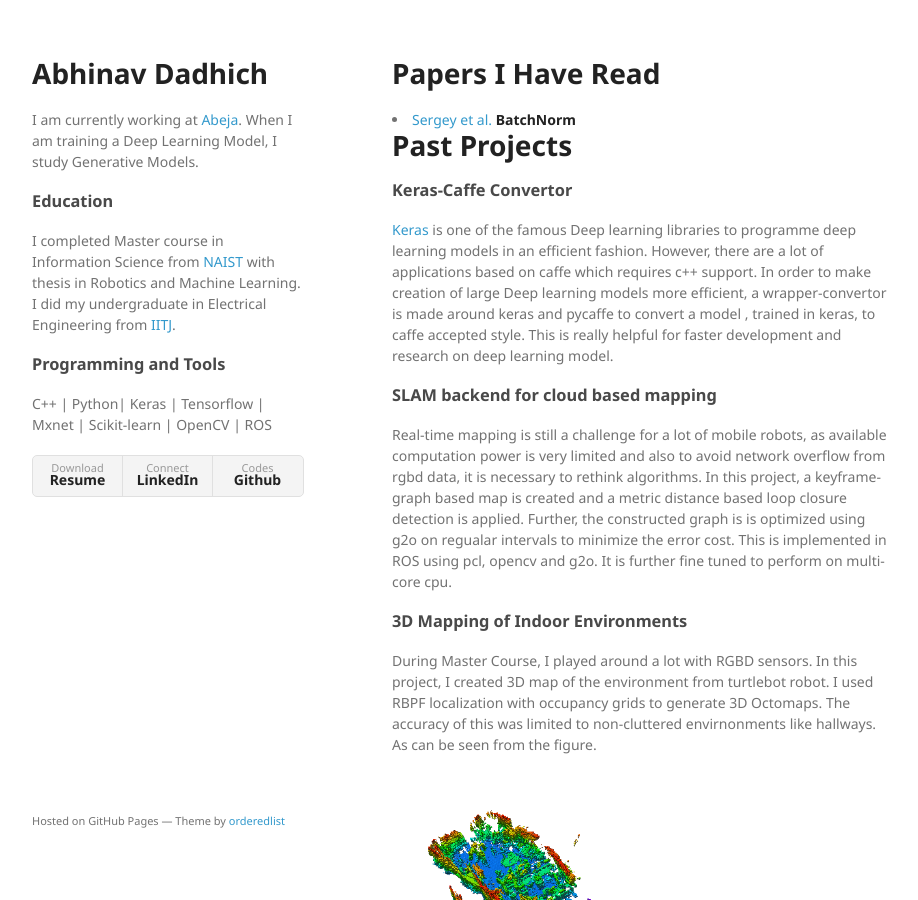
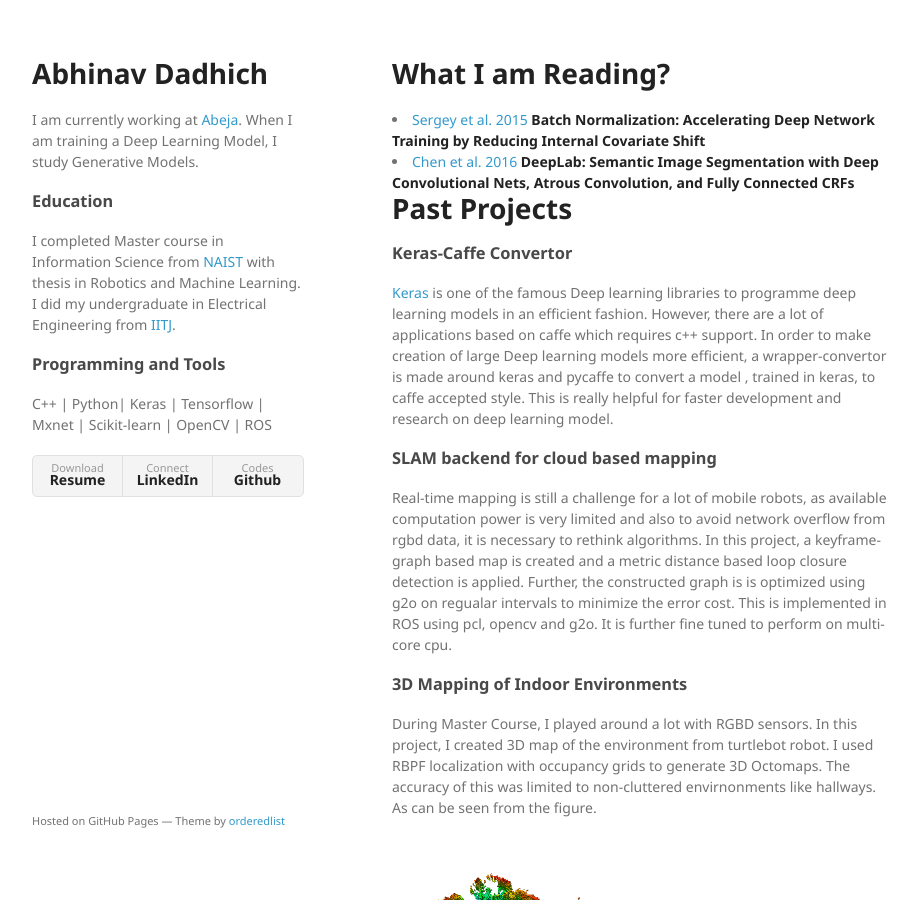
Before and after one commit to ResByte/ResByte.github.io, a Jekyll site: the page index.html, which Jekyll copies as it is, in a window 1280 px wide and 900 px high. Shown: the whole window, without its empty margins (178-1096 px from the left). Built offline with Jekyll 4.4.1, drawn with Linux system fonts in a browser that asks for light colours.

Commit message:
minor fix
changes in paper display format

```diff
--- a/index.html
+++ b/index.html
@@ -35,8 +35,9 @@
       <section>
 
 
-      <h1>Papers I Have Read</h1>
-      <li><a href="https://github.com/ResByte/dl-paper-notes/blob/master/papers/batch_norm_sergey_2015.md" title>Sergey et al. <strong>BatchNorm</strong></a></li>
+      <h1>What I am Reading?</h1>
+      <li><a href="https://github.com/ResByte/dl-paper-notes/blob/master/papers/batch_norm_sergey_2015.md" title>Sergey et al. 2015 <strong>Batch Normalization: Accelerating Deep Network Training by Reducing Internal Covariate Shift</strong></a></li>
+      <li><a href="https://github.com/ResByte/dl-paper-notes/blob/master/papers/deep_lab_segmentation.md" title>Chen et al. 2016 <strong>DeepLab: Semantic Image Segmentation with Deep Convolutional Nets, Atrous Convolution, and Fully Connected CRFs</strong></a></li>
       <h1>Past Projects</h1>
       <h3> Keras-Caffe Convertor </h3>
       <p> <a href="http://www.keras.io/">Keras</a> is one of the famous Deep learning libraries to programme deep learning models in an efficient fashion.
```
